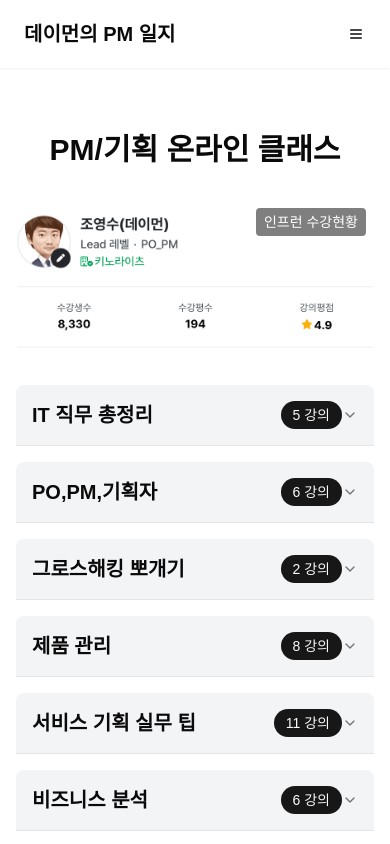
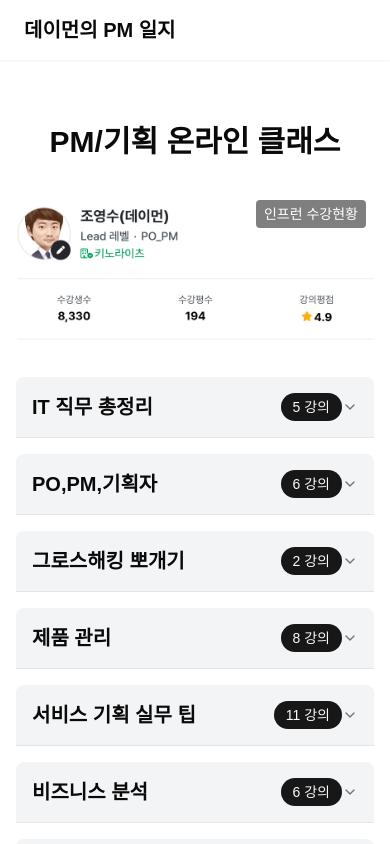
Before and after one commit to damoncho/class_pm, a Next.js app: page / in a window 390 px wide. Shown: the top 844 px of the page. Built offline with nearby package versions, Linux system fonts and the light colour scheme.

Commit message:
모바일 버튼 내비 제거

```diff
--- a/src/components/header.tsx
+++ b/src/components/header.tsx
@@ -16,22 +16,7 @@ const Header = () => {
           <Link href="https://damon.im/" className="text-gray-600 hover:text-gray-900">블로그</Link>
           <Link href="https://damon.im/pkm-class/" className="text-gray-600 hover:text-gray-900">옵시디언 클래스</Link>
         </nav>
-        <Button
-          className="md:hidden"
-          variant="ghost"
-          size="icon"
-          aria-label="메뉴 열기"
-          onClick={() => setIsMenuOpen(!isMenuOpen)}
-        >
-          {isMenuOpen ? <X /> : <Menu />}
-        </Button>
-      </div>
-      {isMenuOpen && (
-        <nav className="md:hidden bg-white py-2">
-          <Link href="https://damon.im" className="block px-4 py-2 text-gray-600 hover:bg-gray-100">블로그</Link>
-          <Link href="https://damon.im/pkm-class/" className="block px-4 py-2 text-gray-600 hover:bg-gray-100">옵시디언 클래스</Link>
-        </nav>
-      )}
+      </div> {/* 닫는 태그 추가 */}
     </header>
   )
 }
```
